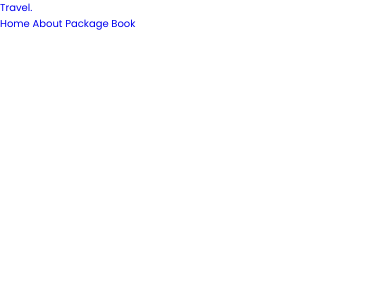
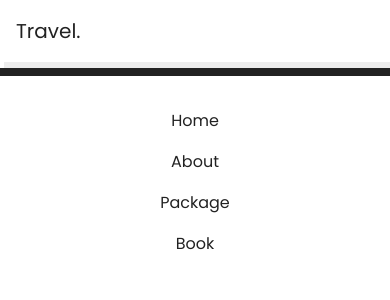
Before and after one commit to krystyna-lyn/travel-web, a PHP site: page /home.html in a window 390 px wide. Shown: the top 300 px of the page. Run offline with PHP 8.4, Linux system fonts and the light colour scheme.

Commit message:
update styles

```diff
--- a/home.html
+++ b/home.html
@@ -22,6 +22,8 @@
         <a href="package.php">Package</a>
         <a href="book.php">Book</a>
     </nav>
+
+   <div id="menu-btn" class="fas fa-bars"></div>
 </section>
 
 
--- a/style.css
+++ b/style.css
@@ -1,20 +1,20 @@
 @import url('https://fonts.googleapis.com/css2?family=Poppins:wght@100;200;300;400;500&family=Roboto:wght@300;400&display=swap');
 
-:root{
+:root {
     --main-color: #8e44ad;
     --black: #222;
     --white: #fff;
-    --light-gray:#777;
+    --light-gray: #777;
     --light-white: #fff9;
-    --dark-bg: rgba(0,0,0.7);
+    --dark-bg: rgba(0, 0, 0.7);
     --light-bg: #eee;
     --border: 1rem solid var(--black);
-    --box-shadow: 0.5rem 1rem rgba(0,0,0.1);
-    --text-shadow: 0 1.5rem 3rem rgba(0,0,0.3);
+    --box-shadow: 0.5rem 1rem rgba(0, 0, 0, 0.071);
+    --text-shadow: 0 1.5rem 3rem rgba(0, 0, 0.3);
 
 }
 
-*{
+* {
     font-family: 'Poppins', sans-serif;
     margin: 0;
     padding: 0;
@@ -24,15 +24,117 @@
     text-transform: capitalize;
 }
 
-html{
-   font-size: 62.5%;
-   overflow-x: hidden;
+html {
+    font-size: 62.5%;
+    overflow-x: hidden;
 }
 
-html::-webkit-scrollbar-track{
+html::-webkit-scrollbar-track {
     background-color: var(--white);
 }
 
-html::-webkit-scrollbar-thumb{
+html::-webkit-scrollbar-thumb {
     background-color: var(--main-color);
 }
+
+section {
+    padding: 5rem 10%;
+}
+
+.header {
+    top: 0;
+    left: 0;
+    right: 0;
+    z-index: 1000;
+    background-color: var(--white);
+    display: flex;
+    padding-top: 2rem;
+    padding-bottom: 2rem;
+    box-shadow: var(--box-shadow);
+    align-items: center;
+    justify-content: space-between;
+}
+
+.header .logo {
+    font-size: 2.5rem;
+    color: var(--black);
+}
+
+.header .navbar a {
+    font-size: 2rem;
+    margin-left: 2rem;
+    color: var(--black);
+}
+
+.header .navbar a:hover {
+    color: var(--main-color);
+}
+
+#menu-btn {
+    font-size: 2.5rem;
+    cursor: pointer;
+    color: var(--black);
+    display: none;
+}
+
+
+
+
+
+
+
+
+
+
+
+
+
+
+
+
+
+
+
+
+
+/*media queries */
+
+@media (max-width:1200px) {
+    section {
+        padding: 3rem 5%;
+    }
+}
+
+@media (max-width:991px) {
+    html {
+        font-size: 55%;
+    }
+
+    section {
+        padding: 3rem 2rem;
+    }
+}
+
+@media (max-width:768px) {
+    .header .navbar {
+        position: absolute;
+        top: 8%;
+        left: 0;
+        right: 0;
+        background-color: var(--white);
+        border-top: var(--border);
+        padding: 2rem;
+    }
+
+    .header .navbar a {
+        display: block;
+        margin: 2rem;
+        text-align: center;
+    }
+}
+
+@media (max-width:450px) {
+    html {
+        font-size: 50%;
+    }
+}
```
